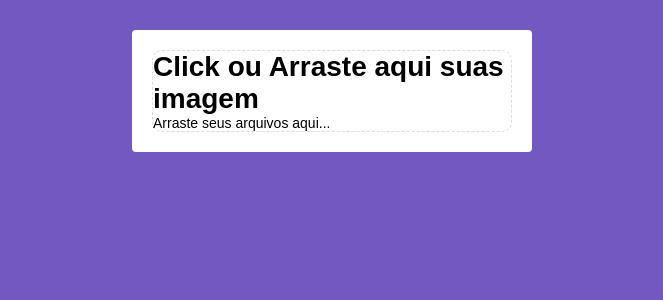
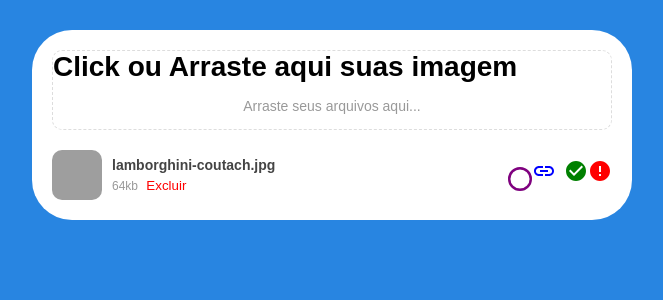
Before and after one commit to AndersonFornalski/-upload-aws-s3-ReactJs, a React (Create React App) app: page / in a window 1280 px wide. Shown: the top 300 px of the page, without its empty margins (308-971 px from the left). Built offline with nearby package versions, Linux system fonts and the light colour scheme; grey boxes are pictures that could not be loaded.

Commit message:
instalando e testando progressbar, icons e imagem estatica

```diff
--- a/package.json
+++ b/package.json
@@ -7,8 +7,10 @@
     "@testing-library/react": "^11.2.7",
     "@testing-library/user-event": "^12.8.3",
     "react": "^17.0.2",
+    "react-circular-progressbar": "^2.0.4",
     "react-dom": "^17.0.2",
     "react-dropzone": "^11.3.4",
+    "react-icons": "^4.2.0",
     "react-scripts": "4.0.3",
     "styled-components": "^5.3.1",
     "web-vitals": "^1.1.2"
--- a/src/App.js
+++ b/src/App.js
@@ -1,5 +1,6 @@
 import GlobalStyled from './styles/global';
 import Upload from "./components/Upload";
+import FileList from './components/FileList';
 import { Container, Content } from './styles';
 
 function App() {
@@ -9,6 +10,7 @@ function App() {
       <Container>
         <Content>
           <Upload/>
+            <FileList/>
         </Content>
       </Container>
     </div>
--- /dev/null
+++ b/src/components/FileList/index.js
@@ -0,0 +1,38 @@
+import { Container, FileInfo, Preview } from "./styles";
+import {CircularProgressbar} from 'react-circular-progressbar';
+import { MdCheckCircle, MdError, MdLink } from 'react-icons/md';
+
+const FileList = () => (
+    <Container>
+        <li>
+            <FileInfo>
+                <Preview src="https://upload-cloud-2.s3.amazonaws.com/163c6314c8104308a08c8a7da1006b80-Lamborghini-Countach-LPI-800-4.jpg" />
+                <div>
+                    <strong>lamborghini-coutach.jpg</strong>
+                    <span>64kb <button onClick={() => {}}>Excluir</button></span>
+                </div>
+            </FileInfo>
+            <div>
+                <CircularProgressbar
+                    styles={{
+                        root: { width: 24 },
+                        path: { stroke: 'purple' }
+                    }}
+                    strokeWidth={10}
+                    percentage={50}
+                 />
+                 <a
+                    href="https://upload-cloud-2.s3.amazonaws.com/163c6314c8104308a08c8a7da1006b80-Lamborghini-Countach-LPI-800-4.jpg"
+                    target="_blank"
+                    rel="noopener noreferrer"
+                 >
+                     <MdLink style={{ marginRight: 8}} size={24} color="blue" />
+                 </a>
+                 <MdCheckCircle size={24} color="green"/>
+                 <MdError size={24} color="red"/>
+            </div>
+        </li>
+    </Container>
+)
+
+export default FileList;
--- /dev/null
+++ b/src/components/FileList/styles.js
@@ -0,0 +1,49 @@
+import styled from 'styled-components';
+
+export const Container = styled.ul`
+    margin-top: 20px;
+
+    li {
+        display: flex;
+        justify-content: space-between;
+        align-items: center;
+        color: #444;
+
+        & + li {
+            margin-top: 15px;
+        }
+    }
+`;
+export const FileInfo = styled.div`
+    display: flex;
+    align-items: center;
+
+    div {
+        display: flex;
+        flex-direction: column;
+
+        span {
+            font-size: 12px;
+            color: #999;
+            margin-top: 5px;
+
+            button {
+                border: 0;
+                background: transparent;
+                color: red;
+                margin-left: 5px;
+                cursor: pointer;
+            }
+        }
+    }
+`;
+export const Preview = styled.div`
+    width: 50px;
+    height: 50px;
+    border-radius: 10px;
+    background-image: url(${props => props.src} );
+    background-repeat: no-repeat;
+    background-size: cover;
+    background-position: 50% 50%;
+    margin-right: 10px;
+`;
--- a/src/components/Upload/index.js
+++ b/src/components/Upload/index.js
@@ -8,8 +8,11 @@ export default class Upload extends Component {
         if(!isDragActive){
             return <UploadMessage> Arraste seus arquivos aqui...</UploadMessage>
         }
+        if(isDragReject) {
+            return <UploadMessage type="error"> Arquivo nao suportado </UploadMessage>
+        }
+        return <UploadMessage type="success"> Solte os arquivos aqui</UploadMessage>
     };
-
     render(){
         return(
             <Dropzone accept="image/*" onDropAccepted={() => {}}>
--- a/src/components/Upload/style.js
+++ b/src/components/Upload/style.js
@@ -20,6 +20,16 @@
     ${ props => props.isDragReject && dragReject}
  `;
 
- export const UploadMessage = styled.div`
+ const messageColors = {
+    default:'#999',
+    error:'red',
+    success:'green'
+ }
 
- `
+ export const UploadMessage = styled.p`
+    display: flex;
+    color: ${ props => messageColors[props.type || 'default']};
+    justify-content: center;
+    align-items: center;
+    padding: 15px 0;
+ `;
--- a/src/styles.js
+++ b/src/styles.js
@@ -9,9 +9,9 @@ import styled from 'styled-components';
 
  export const Content = styled.div `
     width: 100%;
-    max-width: 400px;
+    max-width: 600px;
     margin: 30px;
     background: #FFF;
-    border-radius: 4px;
+    border-radius: 40px;
     padding: 20px;
  `;
--- a/src/styles/global.js
+++ b/src/styles/global.js
@@ -1,4 +1,6 @@
 import { createGlobalStyle } from 'styled-components';
+
+import 'react-circular-progressbar/dist/styles.css';
 
 export default createGlobalStyle`
     * {
@@ -7,11 +9,10 @@ export default createGlobalStyle`
         outline: 0;
         box-sizing: border-box;
     }
-
     body {
         font-family: Arial, Helvetica, sans-serif;
         font-size: 14px;
-        background: #7159c1;
+        background: #2885e1;
         text-rendering: optimizeLegibility;
         -webkit-font-smoothing: antialiased;
     }
@@ -21,5 +22,3 @@ export default createGlobalStyle`
 
     }
 `;
-
-//#2885e1 azul diferente
```
Also changed, not shown: 1 other file (tests, documents, lock files or other folders).
